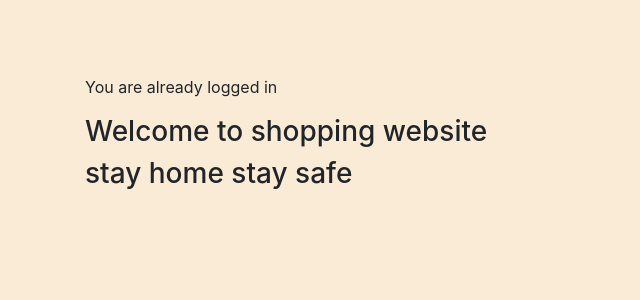
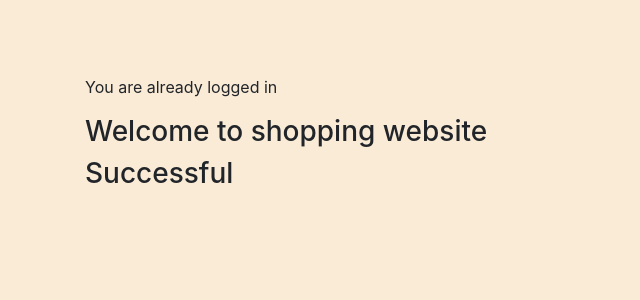
Before and after one commit to sumanshudgreat/Ecommerce, a Django app: page / in a window 1280 px wide. Shown: the part 130-430 px from the top of the page, without its empty margins (0-640 px from the left). Run offline with Django 3.2, Linux system fonts and the light colour scheme; a user stored in the database is signed in; some libraries are stand-ins or nearby versions.

Commit message:
Testing_for_Pull_for_prince

```diff
--- a/users/templates/login.html
+++ b/users/templates/login.html
@@ -24,7 +24,7 @@
 {% if user.is_authenticated %}
     <p>You are already logged in</p>
     <h3>Welcome to shopping website</h3>
-    <h3>stay home stay safe</h3>
+    <h3>Successful</h3>
 {% else %}
     <form method="POST" class="form-group">{% csrf_token %}
     {{form}}
```
